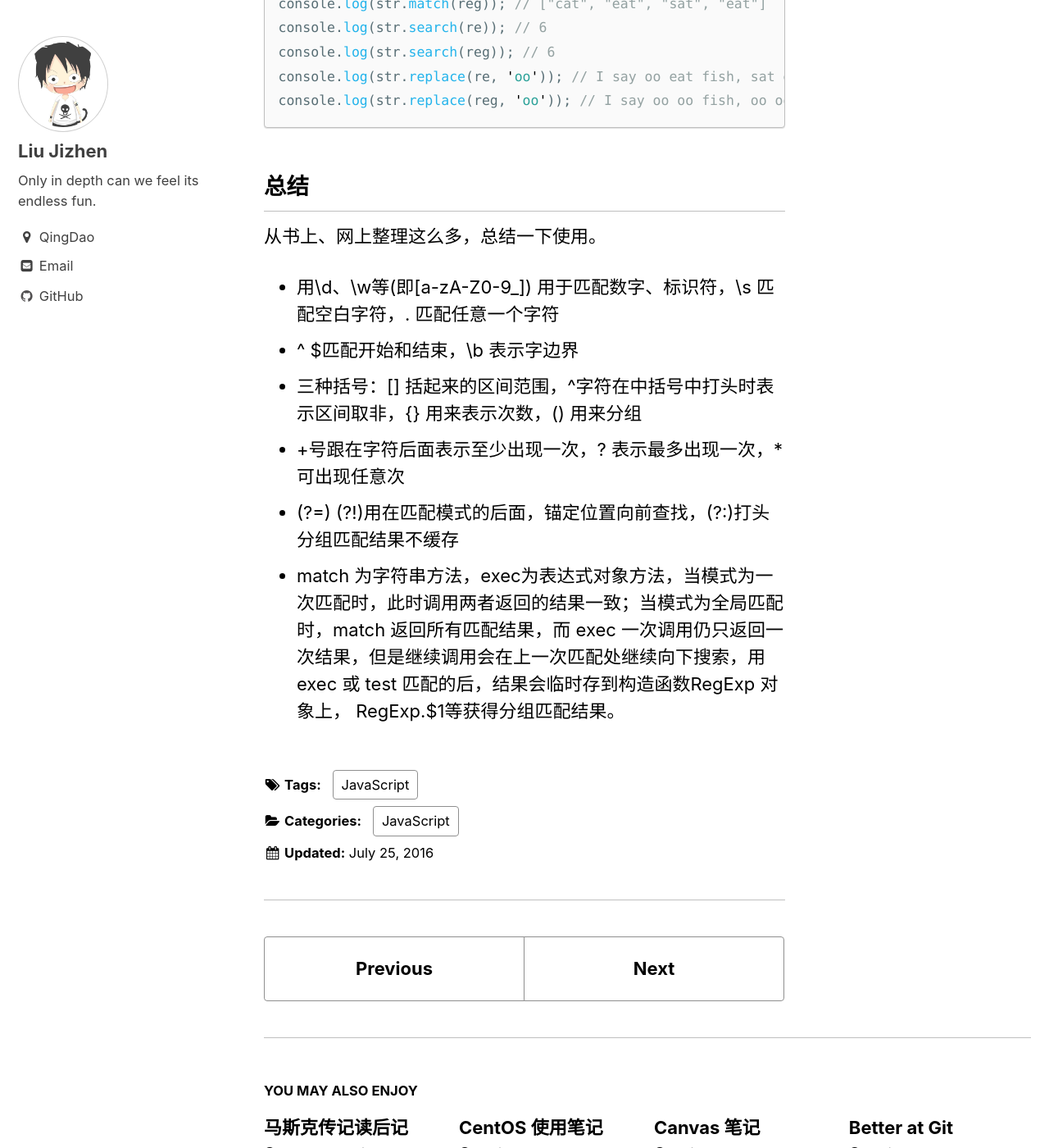
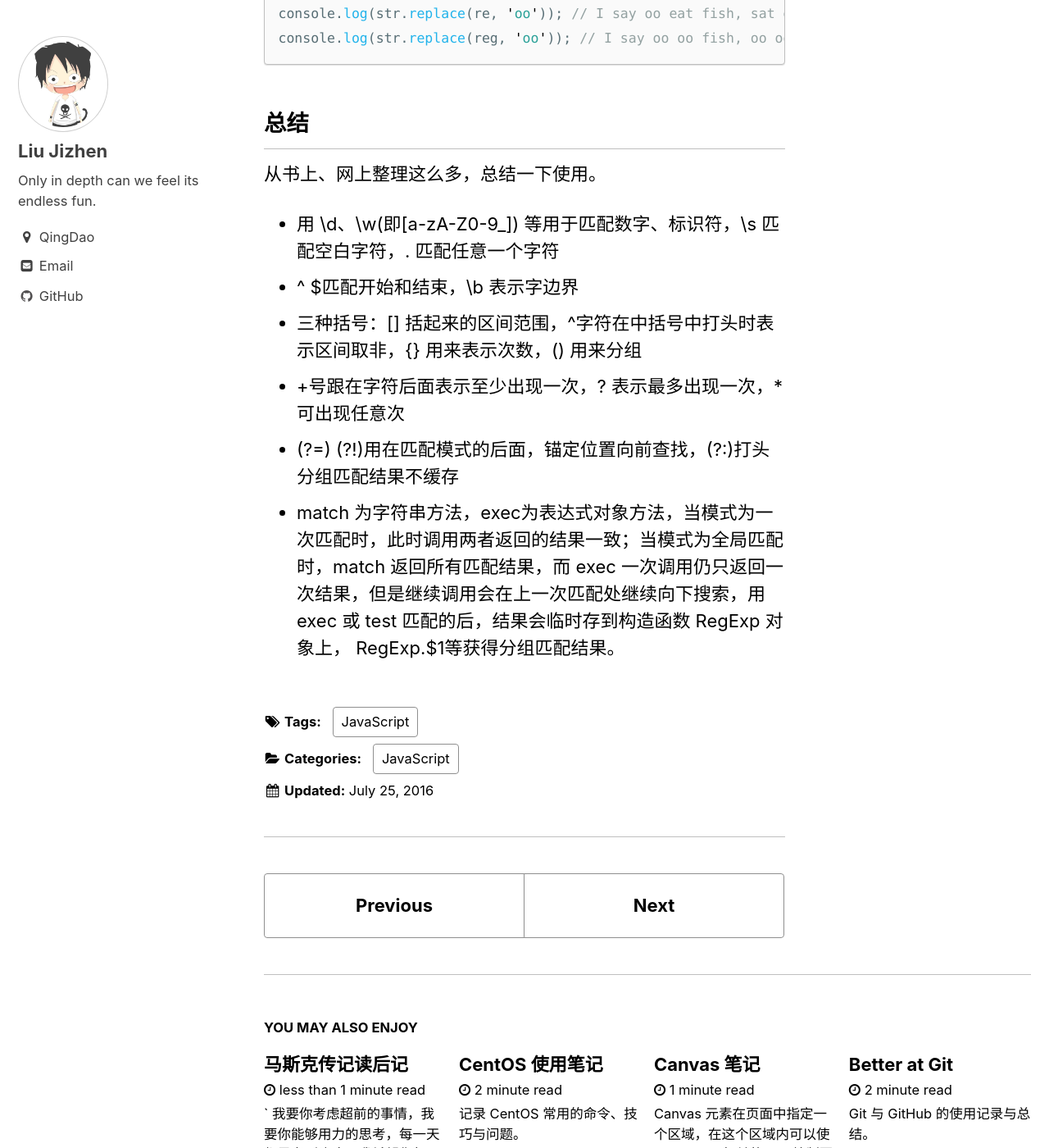
Before and after one commit to jeezliu/jeezliu.github.io, a Jekyll site: the page built from _posts/2016-07-25-JavaScript正则表达式.md, in a window 1280 px wide and 1400 px high, scrolled down 8201 px. Shown: the whole window at 82% size. Built offline with Jekyll 4.4.1, drawn with Linux system fonts in a browser that asks for light colours; some of the changed text lies outside the part shown.

Commit message:
update contents

```diff
--- a/_posts/2016-07-25-JavaScript正则表达式.md
+++ b/_posts/2016-07-25-JavaScript正则表达式.md
@@ -104,6 +105,7 @@ flag 表示匹配行为:
 ### 捕获组
 
 捕获组通过从左到右计算其开括号来编号 。例如，在表达式 (A)(B(C)) 中，存在四个这样的组：
+
 |索引|分组|
 |:---:|---|
 | 0 | (A)(B(C)) |
@@ -200,9 +202,9 @@ console.log(str.replace(reg, 'oo')); // I say oo oo fish, oo oo food
 
 ## 总结
 从书上、网上整理这么多，总结一下使用。
-* 用\d、\w等(即[a-zA-Z0-9_]) 用于匹配数字、标识符，\s 匹配空白字符，. 匹配任意一个字符
+* 用 \d、\w(即[a-zA-Z0-9_]) 等用于匹配数字、标识符，\s 匹配空白字符，. 匹配任意一个字符
 * ^ $匹配开始和结束，\b 表示字边界
 * 三种括号：[] 括起来的区间范围，^字符在中括号中打头时表示区间取非，{} 用来表示次数，() 用来分组
 *  +号跟在字符后面表示至少出现一次，? 表示最多出现一次，* 可出现任意次
 * (?=) (?!)用在匹配模式的后面，锚定位置向前查找，(?:)打头分组匹配结果不缓存
-* match 为字符串方法，exec为表达式对象方法，当模式为一次匹配时，此时调用两者返回的结果一致；当模式为全局匹配时，match 返回所有匹配结果，而 exec 一次调用仍只返回一次结果，但是继续调用会在上一次匹配处继续向下搜索，用 exec 或 test 匹配的后，结果会临时存到构造函数RegExp 对象上， RegExp.$1等获得分组匹配结果。
+* match 为字符串方法，exec为表达式对象方法，当模式为一次匹配时，此时调用两者返回的结果一致；当模式为全局匹配时，match 返回所有匹配结果，而 exec 一次调用仍只返回一次结果，但是继续调用会在上一次匹配处继续向下搜索，用 exec 或 test 匹配的后，结果会临时存到构造函数 RegExp 对象上， RegExp.$1等获得分组匹配结果。
```
Also changed, not shown: other parts of _posts/2016-07-25-JavaScript正则表达式.md (+26 -25 lines).
